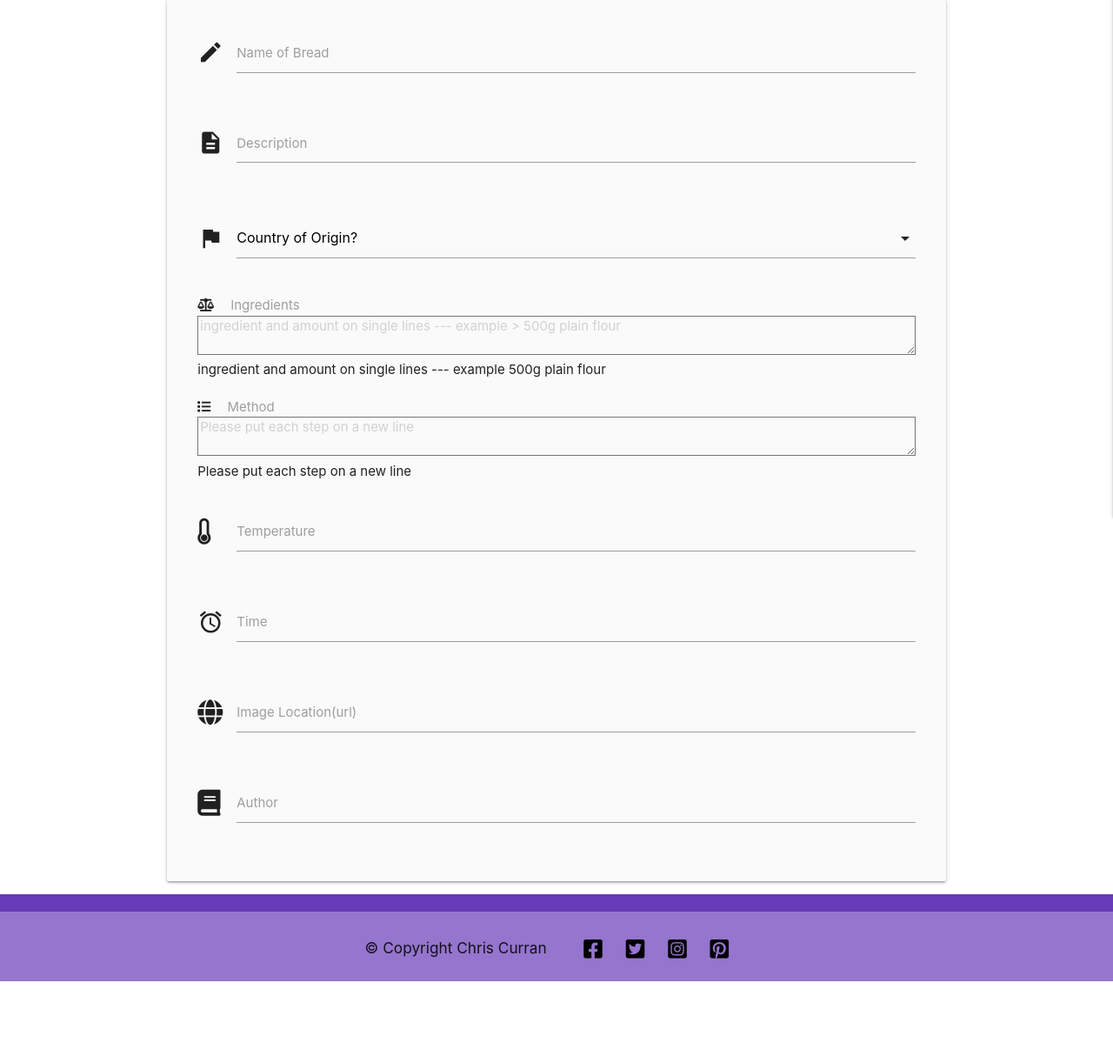
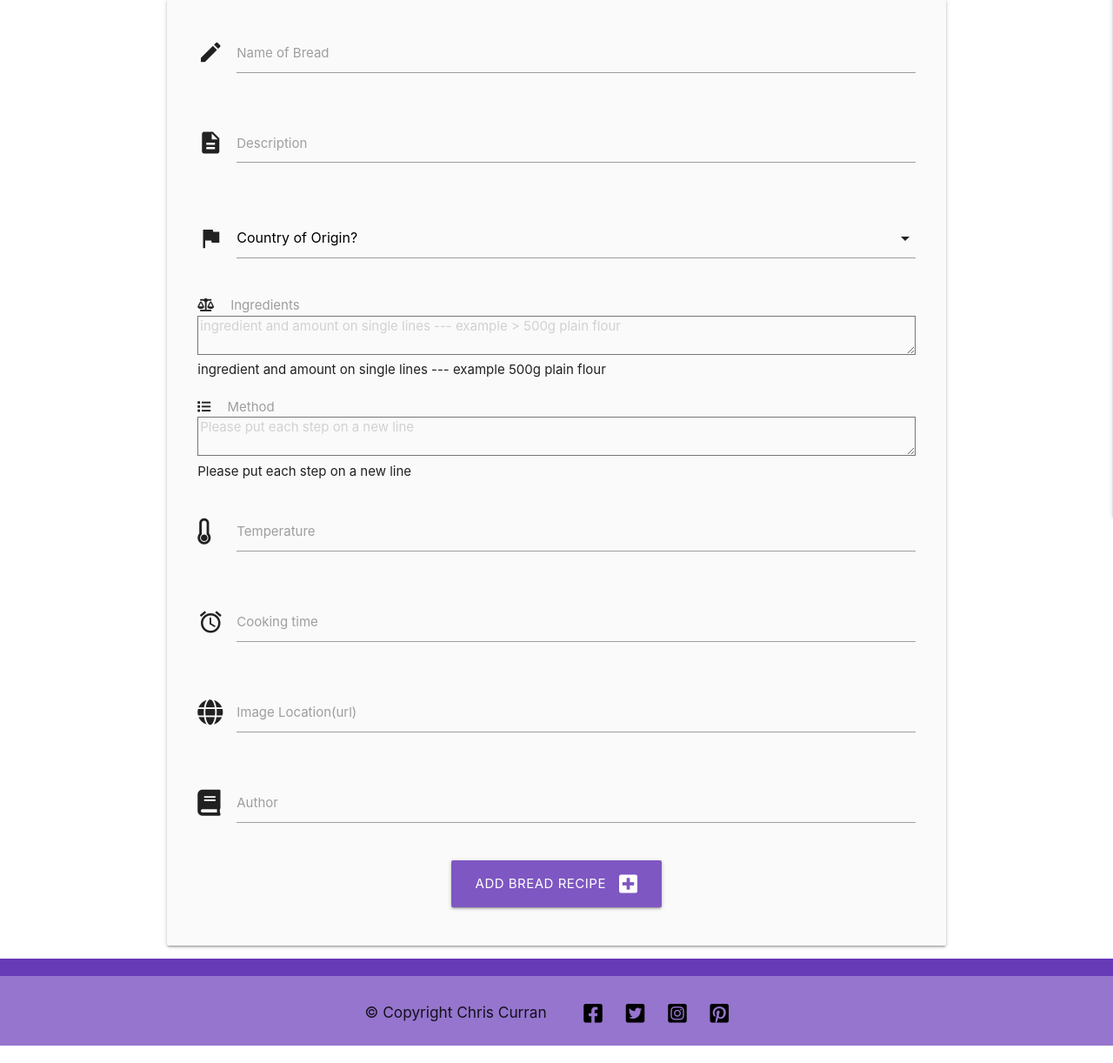
Before and after one commit to GOSUB-C64/CI-Project-MS3, a Flask app: page /add_recipe in a window 1280 px wide. Shown: the part 266-1488 px from the top of the page at 87% size. Before the commit the page ends 1394 px from the top, so only its background shows below. Run offline with Flask 2, Linux system fonts and the light colour scheme; some libraries are stand-ins or nearby versions.

Commit message:
added POST functionality for add_recipe.html

```diff
--- a/app.py
+++ b/app.py
@@ -1,6 +1,6 @@
 import os
 from flask import (
-    Flask, flash, render_template,
+    Flask, flash, request, render_template,
     redirect, session, url_for)
 from flask_pymongo import PyMongo
 from bson.objectid import ObjectId
@@ -24,8 +24,22 @@ def get_breads():
     return render_template("breads.html", breads=breads)
 
 
-@app.route("/add_recipe")
+@app.route("/add_recipe", methods=["GET", "POST"])
 def add_recipe():
+    if request.method == "POST":
+        bread = {
+            "name": request.form.get("name"),
+            "description": request.form.get("description"),
+            "country": request.form.get("country"),
+            "ingredients": request.form.get("ingredients"),
+            "method": request.form.get("method"),
+            "cooking_temp": request.form.get("temperature"),
+            "cooking_time": request.form.get("time"),
+            "image_url": request.form.get("url")
+        }
+        mongo.db.breads.insert_one(bread)
+        flash("New Bread Recipe Received - Thankyou!")
+        return redirect(url_for('get_breads'))
     return render_template("add_recipe.html")
 
 
--- a/templates/add_recipe.html
+++ b/templates/add_recipe.html
@@ -10,9 +10,9 @@
                 </div>
             </div>
         </section>
-
+        <!-- add name of bread -->
         <div class="row card-panel grey lighten-5">
-            <form class="col s12" method="POST" action="">
+            <form class="col s12" method="POST" action="{{ url_for('add_recipe') }}">
                 <div class="row">
                     <div class="input-field col s12">
                         <i class="material-icons prefix">edit</i>
@@ -21,6 +21,7 @@
                         <label for="name">Name of Bread</label>
                     </div>
                 </div>
+                <!-- add a description of bread -->
                 <div class="row">
                     <div class="input-field col s12">
                         <i class="material-icons prefix">description</i>
@@ -29,6 +30,7 @@
                         <label for="description">Description</label>
                     </div>
                 </div>
+                <!-- add country of origin -->
                 <div class="row">
                     <div class="input-field col s12">
                         <i class="material-icons prefix">flag</i>
@@ -283,6 +285,7 @@
                         </select>
                     </div>
                 </div>
+                <!-- add the ingredients -->
                 <div class="row">
                     <div class="col s12">
                         <i class="fa fa-balance-scale prefix"></i>
@@ -292,6 +295,7 @@
                         <span>ingredient and amount on single lines --- example 500g plain flour</span>
                     </div>
                 </div>
+                <!-- add the instructions -->
                 <div class="row">
                     <div class="col s12">
                         <i class="fa fa-list prefix"></i>
@@ -301,6 +305,7 @@
                         <span>Please put each step on a new line</span>
                     </div>
                 </div>
+                <!-- add a temperature -->
                 <div class="row">
                     <div class="input-field col s12">
                         <i class="fa fa-thermometer-empty prefix"></i>
@@ -309,22 +314,25 @@
                         <label for="temperature">Temperature</label>
                     </div>
                 </div>
+                <!-- add a cooking time -->
                 <div class="row">
                     <div class="input-field col s12">
                         <i class="material-icons prefix">alarm</i>
                         <input id="time" name="time" type="text" class="validate"
                             minlength="2" maxlength="30" required>
-                        <label for="time">Time</label>
+                        <label for="time">Cooking time</label>
                     </div>
                 </div>
+                <!-- add url of bread image -->
                 <div class="row">
                     <div class="input-field col s12">
                         <i class="fa fa-globe prefix"></i>
                         <input id="url" name="url" type="text" class="validate"
-                            minlength="2" maxlength="200" required>
+                            minlength="2" maxlength="200">
                         <label for="url">Image Location(url)</label>
                     </div>
                 </div>
+                <!-- add author -->
                 <div class="row">
                     <div class="input-field col s12">
                         <i class="fa fa-book prefix"></i>
@@ -333,6 +341,14 @@
                         <label for="author">Author</label>
                     </div>
                 </div>
+                <!-- submit -->
+                <div class="row">
+                    <div class="col s12 center-align">
+                        <button type="submit" class="btn-large deep-purple lighten-1 text.shadow">
+                            Add Bread Recipe <i class="fas fa-plus-square right"></i>
+                        </button>
+                    </div>
+                </div>
             </form>
         </div>
 {% endblock %}
```
Also changed, not shown: templates/breads.html (+0 -11 lines).
